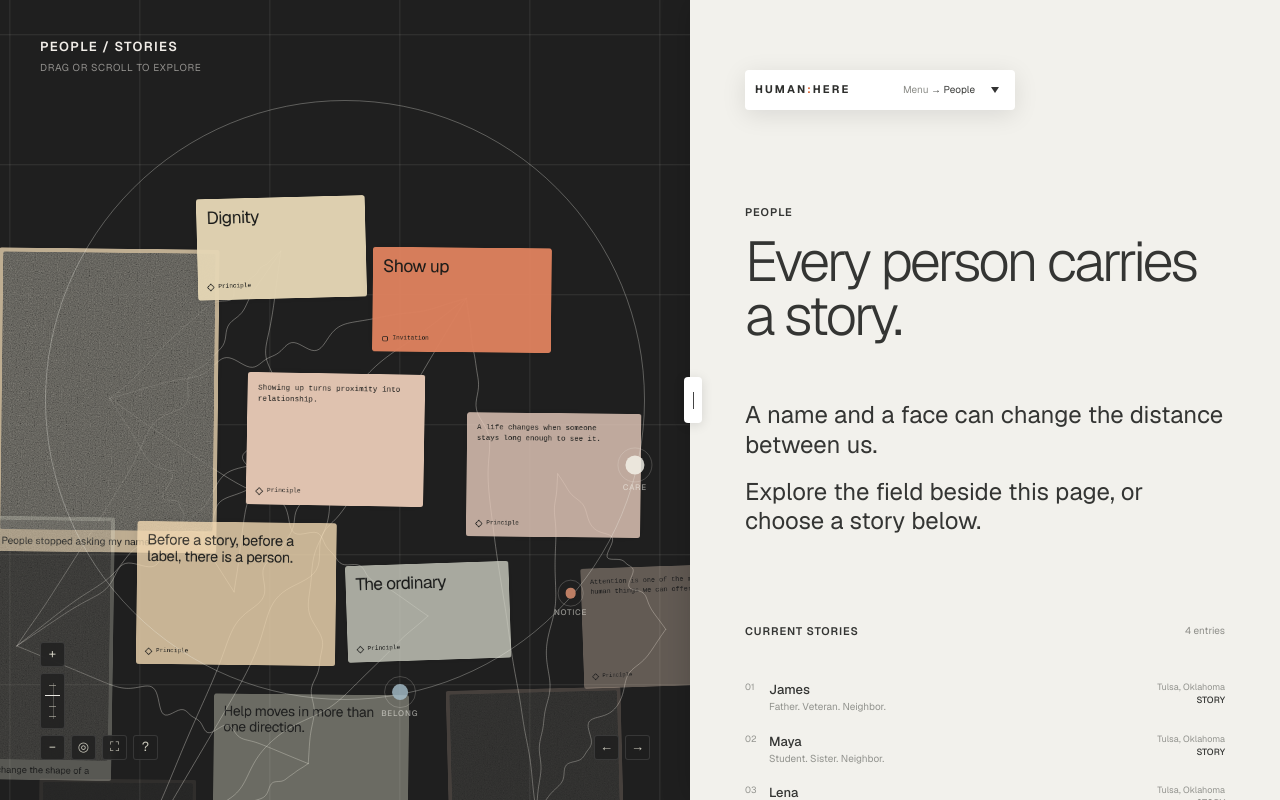
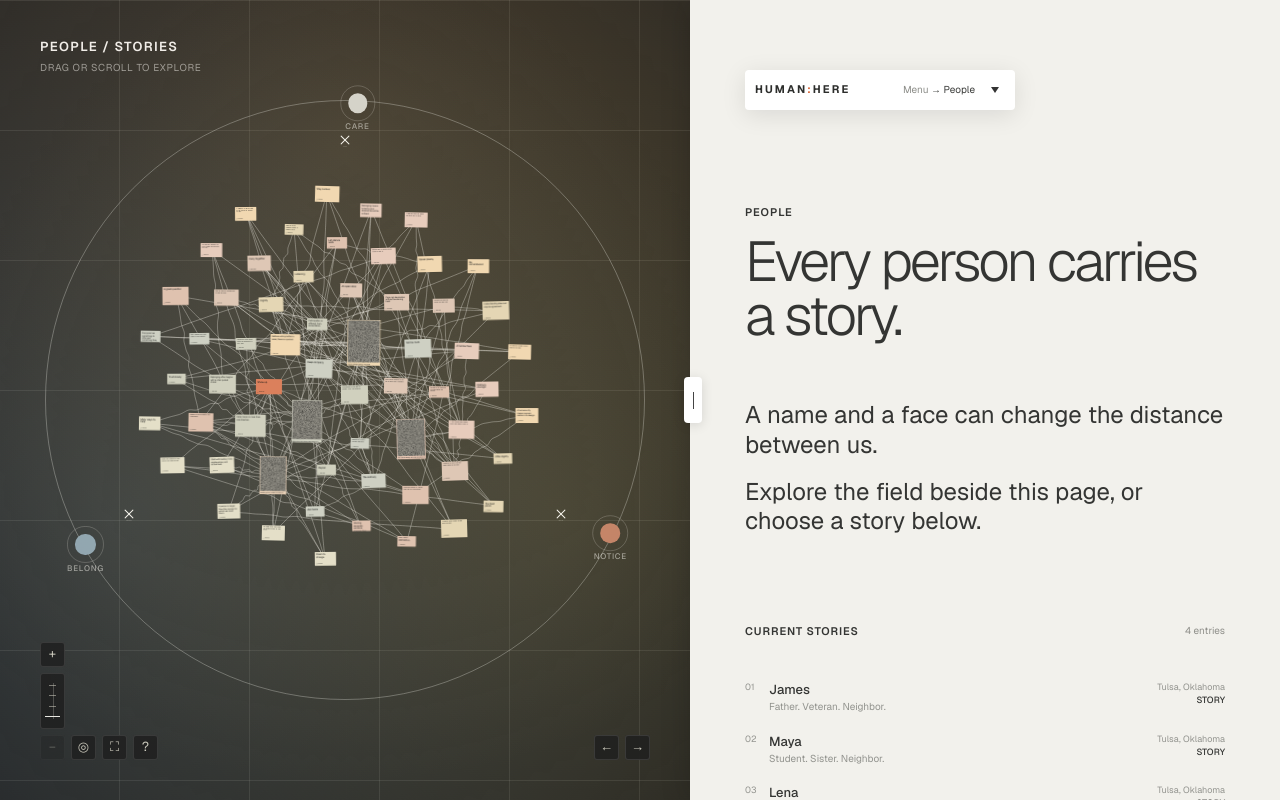
Before and after one commit to mrinfinitum/humanhere, a Next.js app: page /people in a window 1280 px wide. Built offline with nearby package versions, Linux system fonts and the light colour scheme.

Commit message:
Expand and spread people map cards

```diff
--- a/src/components/PeopleField.tsx
+++ b/src/components/PeopleField.tsx
@@ -14,8 +14,8 @@ import { useCallback, useEffect, useMemo, useRef, useState } from "react";
 import { DEV_FIXTURE_PEOPLE } from "@/data/people";
 
 const ZOOM_LEVELS = [0.1, 0.25, 0.7, 1] as const;
-const DEFAULT_LEVEL = 2;
-const BUFFER = 900;
+const DEFAULT_LEVEL = 0;
+const BUFFER = 1400;
 
 type ThemeKey = "care" | "notice" | "belong";
 type FragmentStyle = "image" | "title" | "snippet" | "extract";
@@ -89,6 +89,96 @@ const supportingFragments: FragmentDefinition[] = [
   { id: "invitation", title: "Show up", subtitle: "An invitation", category: "invitation", style: "title", themes: [9, 6, 9], links: ["james", "maya", "lena", "miguel"], width: 265, height: 155, color: "hsl(17 64% 61%)", quote: "Make room for one more human story." },
 ];
 
+const archiveSeeds: Array<[string, string]> = [
+  ["Listening", "Listen long enough for the rehearsed answer to end."],
+  ["Recognition", "Every person deserves to be met as more than a category."],
+  ["A shared table", "Belonging often begins with a chair pulled closer."],
+  ["Small mercies", "The smallest kindness can still change the direction of a day."],
+  ["Ask twice", "Sometimes the honest answer arrives after the first one."],
+  ["Stay curious", "Curiosity makes room where certainty closes it."],
+  ["Common ground", "We need not be identical to stand beside one another."],
+  ["The long view", "A person is larger than the moment in which we meet them."],
+  ["Make time", "Attention cannot always be made more efficient."],
+  ["An open door", "Welcome is a practice, not a sign on the wall."],
+  ["Repair", "Trust returns through many small, consistent acts."],
+  ["Hold the story", "Receive what is shared without trying to own it."],
+  ["Mutual aid", "Everyone has something to offer and something they need."],
+  ["Look again", "The familiar becomes visible when we slow down."],
+  ["A good question", "What would help you feel more at home here?"],
+  ["Room to change", "No one should be trapped inside an old version of themselves."],
+  ["Shared attention", "What we notice together begins to shape a world."],
+  ["Gentleness", "Care can be precise without becoming hard."],
+  ["The first hello", "Connection often begins before we know where it will lead."],
+  ["Ordinary courage", "Showing up again is its own form of bravery."],
+  ["Keep company", "Not every difficult moment asks to be fixed."],
+  ["Remembering", "A community is partly made of the stories it refuses to lose."],
+  ["Shared work", "Working alongside someone changes how we understand them."],
+  ["Permission", "People open differently when they are not being hurried."],
+  ["The front porch", "Some spaces quietly teach us how to be neighbors."],
+  ["Carry together", "A burden changes when more than one person names it."],
+  ["Notice joy", "Flourishing is also made of delight, play, and surprise."],
+  ["A place to return", "Belonging means knowing your absence would be noticed."],
+  ["Practice welcome", "Hospitality is built through repetition."],
+  ["Speak plainly", "Clarity can be a form of respect."],
+  ["Let silence work", "A pause can hold what language cannot yet carry."],
+  ["Begin nearby", "The human scale starts with the person already in front of us."],
+  ["Across difference", "Understanding does not require agreement."],
+  ["The whole person", "Strength and need can occupy the same life."],
+  ["Trust slowly", "Real trust grows at the speed of kept promises."],
+  ["A familiar face", "Repeated encounters turn strangers into part of a place."],
+  ["Shared rituals", "Small repeated acts give shape to life together."],
+  ["Care in public", "A humane city makes concern visible in its design."],
+  ["Be reachable", "Connection depends on leaving some room for interruption."],
+  ["Many ways to help", "Support begins by asking rather than assuming."],
+  ["Offer dignity", "Respect belongs at the beginning, not the end."],
+  ["Pay attention", "What we attend to becomes part of what we value."],
+  ["Build with", "Participation is different from consultation."],
+  ["Make room", "A generous space can change who feels able to enter."],
+  ["Tell the truth", "Honesty and tenderness can share the same sentence."],
+  ["Be remembered", "To remember someone is to affirm that they mattered here."],
+  ["Try again", "Repair remains possible after a missed connection."],
+  ["Human scale", "Start with bodies, time, relationships, and actual lives."],
+];
+
+const archivePalette = [
+  "hsl(42 48% 80%)",
+  "hsl(27 38% 79%)",
+  "hsl(61 16% 78%)",
+  "hsl(23 47% 82%)",
+  "hsl(70 12% 79%)",
+  "hsl(36 70% 82%)",
+  "hsl(24 43% 78%)",
+  "hsl(48 34% 84%)",
+];
+
+const archiveFragments: FragmentDefinition[] = archiveSeeds.map(([title, quote], index) => {
+  const id = `archive-${index + 1}`;
+  const anchorIds = ["dignity", "presence", "reciprocity", "witness", "ordinary", "name", "neighbor", "invitation"];
+  const personId = DEV_FIXTURE_PEOPLE[index % DEV_FIXTURE_PEOPLE.length].slug;
+  const previousId = index === 0 ? "ordinary" : `archive-${index}`;
+  const styles: FragmentStyle[] = ["title", "snippet", "extract", "snippet", "title"];
+  const widths = [205, 235, 270, 220, 190, 250];
+  const heights = [118, 155, 188, 142, 108, 165];
+
+  return {
+    id,
+    title,
+    subtitle: index % 7 === 0 ? "A field note" : "Human practice",
+    category: index % 13 === 12 ? "invitation" : "principle",
+    style: styles[index % styles.length],
+    themes: [
+      3 + (index * 7) % 8,
+      2 + (index * 5 + 3) % 9,
+      3 + (index * 3 + 1) % 8,
+    ],
+    links: [anchorIds[index % anchorIds.length], personId, previousId],
+    width: widths[index % widths.length],
+    height: heights[index % heights.length],
+    color: archivePalette[index % archivePalette.length],
+    quote,
+  };
+});
+
 const personFragments: FragmentDefinition[] = DEV_FIXTURE_PEOPLE.map((person, index) => ({
   id: person.slug,
   title: person.firstName,
@@ -107,7 +197,7 @@ const personFragments: FragmentDefinition[] = DEV_FIXTURE_PEOPLE.map((person, in
   personIndex: index,
 }));
 
-const fragmentDefinitions = [...personFragments, ...supportingFragments];
+const fragmentDefinitions = [...personFragments, ...supportingFragments, ...archiveFragments];
 const themeDefinitions: Array<{ id: ThemeKey; title: string }> = [
   { id: "care", title: "Care" },
   { id: "notice", title: "Notice" },
@@ -115,9 +205,9 @@ const themeDefinitions: Array<{ id: ThemeKey; title: string }> = [
 ];
 
 function buildLayout(): Layout {
-  const simulationWidth = 1100;
-  const simulationHeight = 850;
-  const radius = 300;
+  const simulationWidth = 1500;
+  const simulationHeight = 1120;
+  const radius = 430;
   const themeNodes: LayoutNode[] = themeDefinitions.map((theme, index) => {
     const angle = index / themeDefinitions.length * Math.PI * 2 - Math.PI / 2;
     const x = simulationWidth / 2 + Math.cos(angle) * radius;
@@ -135,9 +225,9 @@ function buildLayout(): Layout {
   const links: LayoutLink[] = nodes.flatMap(node => node.themeLinks.map(link => ({ source: node.id, target: link.id, value: link.value })));
   const simulation = forceSimulation(allNodes)
     .randomSource(randomLcg(0.426))
-    .force("link", forceLink<LayoutNode, LayoutLink>(links).id(node => node.id).strength(link => link.value * .095))
-    .force("collision", forceCollide<LayoutNode>().radius(node => node.fragment?.style === "image" ? 48 : 35).strength(1).iterations(3))
-    .force("charge", forceManyBody().strength(-720))
+    .force("link", forceLink<LayoutNode, LayoutLink>(links).id(node => node.id).distance(link => 100 + (10 - link.value) * 12).strength(link => link.value * .052))
+    .force("collision", forceCollide<LayoutNode>().radius(node => node.fragment?.style === "image" ? 58 : 43).strength(1).iterations(3))
+    .force("charge", forceManyBody().strength(-1050).distanceMax(900))
     .force("theme-attraction", () => {
       nodes.forEach(node => {
         node.themeLinks.forEach(link => {
@@ -151,11 +241,11 @@ function buildLayout(): Layout {
     .alphaDecay(.01)
     .stop();
 
-  for (let index = 0; index < 1600; index += 1) simulation.tick();
+  for (let index = 0; index < 2000; index += 1) simulation.tick();
 
   const minX = Math.min(...allNodes.map(node => node.x ?? 0));
   const minY = Math.min(...allNodes.map(node => node.y ?? 0));
-  const factor = 4.1;
+  const factor = 5.8;
   const place = (node: LayoutNode) => ({ x: ((node.x ?? 0) - minX) * factor + BUFFER, y: ((node.y ?? 0) - minY) * factor + BUFFER });
   const fragments = nodes.map(node => ({ ...node.fragment!, ...place(node) }));
   const themes = themeNodes.map((node, index) => ({ ...themeDefinitions[index], ...place(node) }));
@@ -223,9 +313,9 @@ export function PeopleField({ activeIndex, onSelect }: PeopleFieldProps) {
       const dx = fragment.x * currentScale + x - centerX;
       const dy = fragment.y * currentScale + y - centerY;
       const ratio = Math.min(1, Math.hypot(dx, dy) / maxDistance);
-      const visibleThreshold = levelRef.current <= 1 ? .08 : .28;
-      const opacity = ratio <= visibleThreshold ? 1 : Math.max(.08, 1 - (ratio - visibleThreshold) / (1 - visibleThreshold));
-      const depth = 1 - .18 * Math.pow(ratio, 1.5);
+      const visibleThreshold = levelRef.current <= 1 ? .68 : .36;
+      const opacity = ratio <= visibleThreshold ? 1 : Math.max(.32, 1 - (ratio - visibleThreshold) / (1 - visibleThreshold));
+      const depth = 1 - .12 * Math.pow(ratio, 1.5);
       const card = element.querySelector<HTMLElement>(".spatial-fragment__card");
       if (card) { card.style.opacity = String(opacity); card.style.setProperty("--depth-scale", String(depth)); }
     });
```
